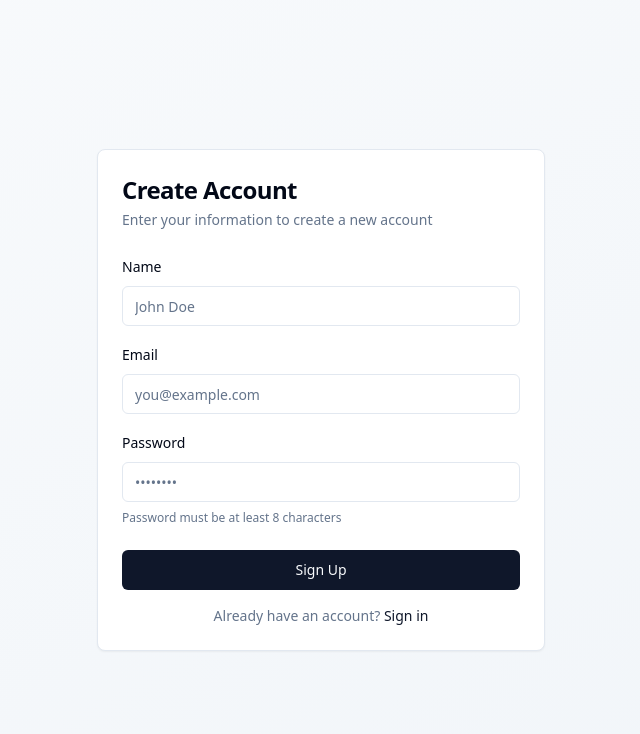
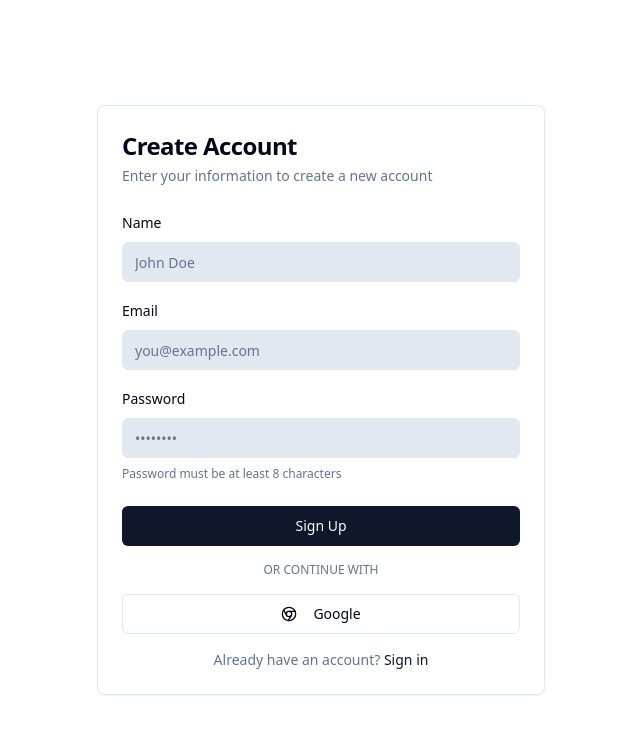
Before and after one commit to Chaitanya045/OxLink, a Next.js app: page /auth/signup in a window 1280 px wide. Shown: the top 734 px of the page, without its empty margins (319-959 px from the left). Built offline with nearby package versions, Linux system fonts and the light colour scheme.

Commit message:
UI: Fixed styling

```diff
--- a/src/app/auth/signin/page.tsx
+++ b/src/app/auth/signin/page.tsx
@@ -14,6 +14,7 @@ import {
   CardHeader,
   CardTitle,
 } from "@/components/ui/card";
+import { Chrome } from "lucide-react";
 
 export default function SignInPage() {
   const router = useRouter();
@@ -48,8 +49,17 @@ export default function SignInPage() {
     }
   };
 
+  const handleGoogleSignIn = async () => {
+    try {
+      // Redirect to the better-auth Google OAuth endpoint
+      window.location.href = "/api/auth/signin/google";
+    } catch (err) {
+      setError(err instanceof Error ? err.message : "Failed to sign in with Google");
+    }
+  };
+
   return (
-    <div className="min-h-screen flex items-center justify-center bg-gradient-to-br from-slate-50 to-slate-100 dark:from-slate-900 dark:to-slate-800 p-4">
+    <div className="min-h-screen flex items-center justify-center bg-background p-4">
       <Card className="w-full max-w-md">
         <CardHeader className="space-y-1">
           <CardTitle className="text-2xl font-bold">Sign In</CardTitle>
@@ -91,6 +101,25 @@ export default function SignInPage() {
             <Button type="submit" className="w-full" disabled={loading}>
               {loading ? "Signing in..." : "Sign In"}
             </Button>
+            <div className="relative">
+              <div className="absolute inset-0 flex items-center">
+                <span className="w-full border-t border-border"></span>
+              </div>
+              <div className="relative flex justify-center text-xs uppercase">
+                <span className="bg-card px-2 text-muted-foreground">
+                  Or continue with
+                </span>
+              </div>
+            </div>
+            <Button
+              type="button"
+              variant="outline"
+              className="w-full"
+              onClick={handleGoogleSignIn}
+            >
+              <Chrome className="mr-2 h-4 w-4" />
+              Google
+            </Button>
             <p className="text-sm text-center text-muted-foreground">
               Don&apos;t have an account?{" "}
               <Link
--- a/src/app/auth/signup/page.tsx
+++ b/src/app/auth/signup/page.tsx
@@ -14,6 +14,7 @@ import {
   CardHeader,
   CardTitle,
 } from "@/components/ui/card";
+import { Chrome } from "lucide-react";
 
 export default function SignUpPage() {
   const router = useRouter();
@@ -49,8 +50,17 @@ export default function SignUpPage() {
     }
   };
 
+  const handleGoogleSignUp = async () => {
+    try {
+      // Redirect to the better-auth Google OAuth endpoint
+      window.location.href = "/api/auth/signin/google";
+    } catch (err) {
+      setError(err instanceof Error ? err.message : "Failed to sign up with Google");
+    }
+  };
+
   return (
-    <div className="min-h-screen flex items-center justify-center bg-gradient-to-br from-slate-50 to-slate-100 dark:from-slate-900 dark:to-slate-800 p-4">
+    <div className="min-h-screen flex items-center justify-center bg-background p-4">
       <Card className="w-full max-w-md">
         <CardHeader className="space-y-1">
           <CardTitle className="text-2xl font-bold">Create Account</CardTitle>
@@ -107,6 +117,25 @@ export default function SignUpPage() {
             <Button type="submit" className="w-full" disabled={loading}>
               {loading ? "Creating account..." : "Sign Up"}
             </Button>
+            <div className="relative">
+              <div className="absolute inset-0 flex items-center">
+                <span className="w-full border-t border-border"></span>
+              </div>
+              <div className="relative flex justify-center text-xs uppercase">
+                <span className="bg-card px-2 text-muted-foreground">
+                  Or continue with
+                </span>
+              </div>
+            </div>
+            <Button
+              type="button"
+              variant="outline"
+              className="w-full"
+              onClick={handleGoogleSignUp}
+            >
+              <Chrome className="mr-2 h-4 w-4" />
+              Google
+            </Button>
             <p className="text-sm text-center text-muted-foreground">
               Already have an account?{" "}
               <Link
--- a/src/app/globals.css
+++ b/src/app/globals.css
@@ -27,24 +27,24 @@
   }
 
   .dark {
-    --background: 222.2 84% 4.9%;
-    --foreground: 210 40% 98%;
-    --card: 222.2 84% 4.9%;
-    --card-foreground: 210 40% 98%;
-    --popover: 222.2 84% 4.9%;
-    --popover-foreground: 210 40% 98%;
-    --primary: 210 40% 98%;
-    --primary-foreground: 222.2 47.4% 11.2%;
+    --background: 0 0% 3.6%;
+    --foreground: 0 0% 98%;
+    --card: 0 0% 8.8%;
+    --card-foreground: 0 0% 98%;
+    --popover: 0 0% 8.8%;
+    --popover-foreground: 0 0% 98%;
+    --primary: 0 0% 98%;
+    --primary-foreground: 0 0% 3.6%;
     --secondary: 217.2 32.6% 17.5%;
-    --secondary-foreground: 210 40% 98%;
-    --muted: 217.2 32.6% 17.5%;
-    --muted-foreground: 215 20.2% 65.1%;
+    --secondary-foreground: 0 0% 98%;
+    --muted: 217.2 16.3% 20.1%;
+    --muted-foreground: 215.4 13.8% 63.9%;
     --accent: 217.2 32.6% 17.5%;
-    --accent-foreground: 210 40% 98%;
-    --destructive: 0 62.8% 30.6%;
-    --destructive-foreground: 210 40% 98%;
-    --border: 217.2 32.6% 17.5%;
-    --input: 217.2 32.6% 17.5%;
+    --accent-foreground: 0 0% 98%;
+    --destructive: 0 72.2% 50.6%;
+    --destructive-foreground: 0 0% 98%;
+    --border: 0 0% 20%;
+    --input: 0 0% 14.9%;
     --ring: 212.7 26.8% 83.9%;
   }
 }
--- a/src/app/page.tsx
+++ b/src/app/page.tsx
@@ -113,7 +113,7 @@ export default function HomePage() {
   }
 
   return (
-    <div className="min-h-screen bg-gradient-to-br from-slate-50 to-slate-100 dark:from-slate-900 dark:to-slate-800">
+    <div className="min-h-screen bg-background">
       <div className="container mx-auto px-4 py-8">
         {/* Header */}
         <div className="flex justify-between items-center mb-8">
--- a/src/components/ui/input.tsx
+++ b/src/components/ui/input.tsx
@@ -8,7 +8,7 @@ const Input = React.forwardRef<HTMLInputElement, React.ComponentProps<"input">>(
       <input
         type={type}
         className={cn(
-          "flex h-10 w-full rounded-md border border-input bg-background px-3 py-2 text-base ring-offset-background file:border-0 file:bg-transparent file:text-sm file:font-medium file:text-foreground placeholder:text-muted-foreground focus-visible:outline-none focus-visible:ring-2 focus-visible:ring-ring focus-visible:ring-offset-2 disabled:cursor-not-allowed disabled:opacity-50 md:text-sm",
+          "flex h-10 w-full rounded-md border border-input bg-input px-3 py-2 text-base text-foreground ring-offset-background file:border-0 file:bg-transparent file:text-sm file:font-medium file:text-foreground placeholder:text-muted-foreground focus-visible:outline-none focus-visible:ring-2 focus-visible:ring-ring focus-visible:ring-offset-2 disabled:cursor-not-allowed disabled:opacity-50 md:text-sm",
           className
         )}
         ref={ref}
```
